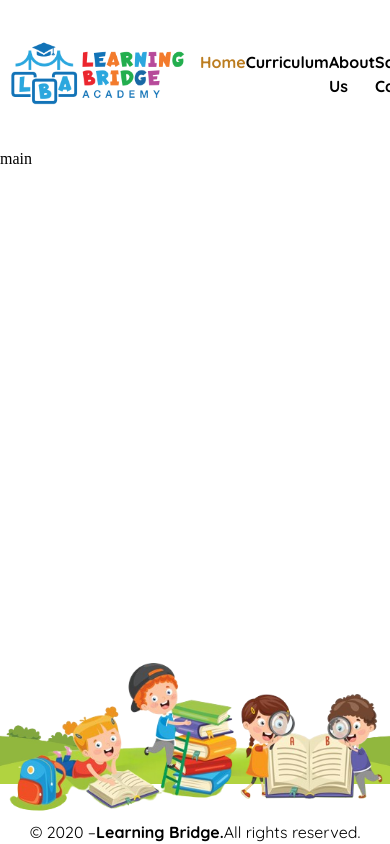
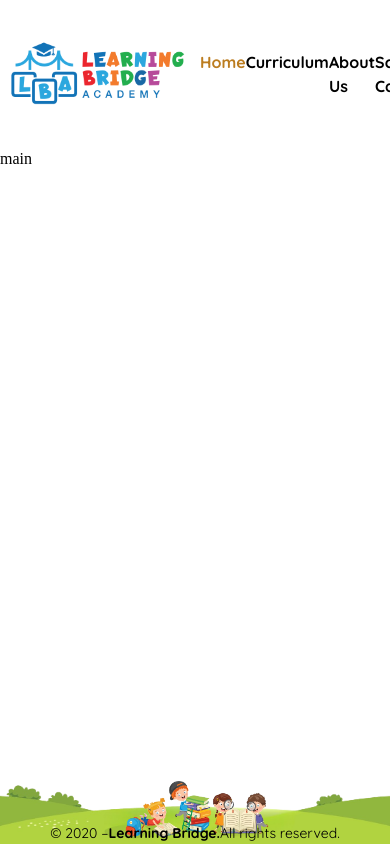
Before and after one commit to Zhybuliou/learningbridge, a React (Vite) app: page /freehold in a window 390 px wide. Shown: the top 844 px of the page. Built offline with nearby package versions, Linux system fonts and the light colour scheme.

Commit message:
fix: responsive footer image

```diff
--- a/src/components/footer/footer.css
+++ b/src/components/footer/footer.css
@@ -3,7 +3,7 @@ footer {
     width: 100%;
     background-image: url(../../assets/footer-bg-n.png);
     background-size: contain;
-    background-position: center;
+    background-position: bottom;
     background-repeat: repeat-x;
 }
 .footer-wrapper{
@@ -14,16 +14,16 @@ footer {
     justify-content: center;
 }
 .footer-content{
-    min-width: 800px;
+    width: 80%;
     display: flex;
     justify-content: center;
     align-items: end;
         font-family: "Quicksand", sans-serif;
-        font-size: 16px;
+        font-size: 14px;
         font-weight: 400;
         color: #000;
     background-image: url(../../assets/footer-bg-p.png);
     background-size: contain;
-    background-position: center;
+    background-position: bottom;
     background-repeat: no-repeat;
 }
```
